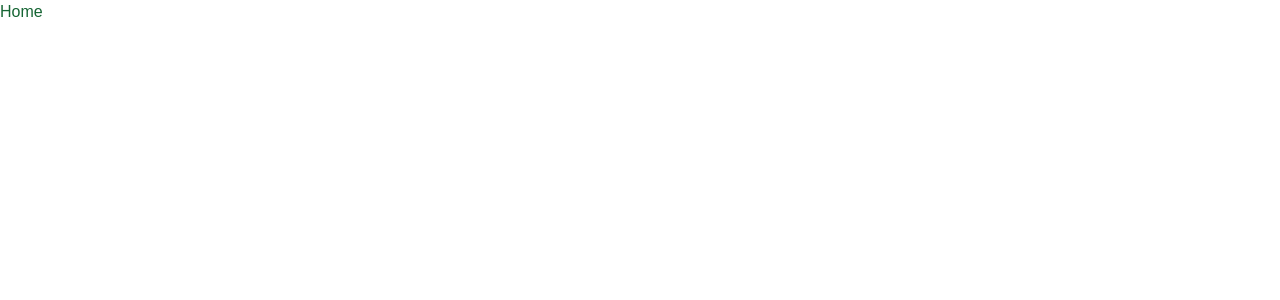
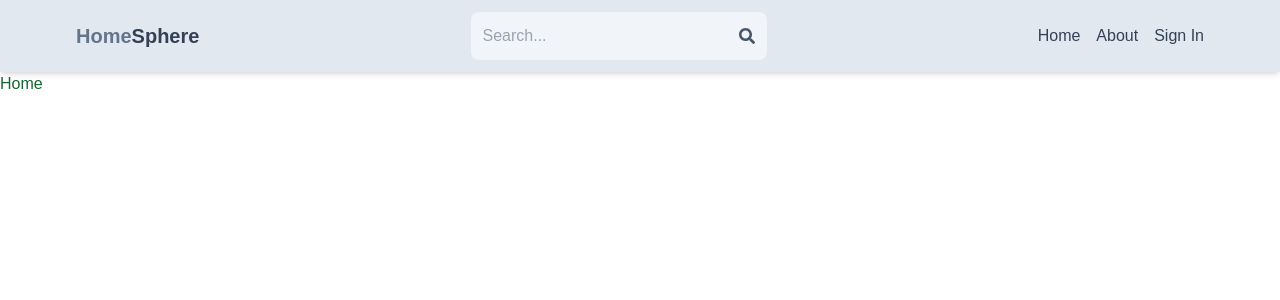
Before and after one commit to Sarthakkashyapp/HomeSphere, a Next.js app: page / in a window 1280 px wide. Shown: the top 300 px of the page. Built offline with nearby package versions, Linux system fonts and the light colour scheme.

Commit message:
Add header components

```diff
--- a/src/app/layout.js
+++ b/src/app/layout.js
@@ -1,5 +1,6 @@
 import { Geist, Geist_Mono } from "next/font/google";
 import "./globals.css";
+import Header from "@/components/Header";
 
 const geistSans = Geist({
   variable: "--font-geist-sans",
@@ -22,6 +23,7 @@
       <body
         className={`${geistSans.variable} ${geistMono.variable} antialiased`}
       >
+        <Header/>
         {children}
       </body>
     </html>
--- /dev/null
+++ b/src/components/Header.jsx
@@ -0,0 +1,48 @@
+'use client';
+
+import { FaSearch } from 'react-icons/fa';
+import Link from 'next/link';
+
+export default function Header() {
+
+  return (
+    <header className='bg-slate-200 shadow-md'>
+      <div className='flex justify-between items-center max-w-6xl mx-auto p-3'>
+        <Link href='/'>
+          <h1 className='font-bold text-sm sm:text-xl flex flex-wrap'>
+            <span className='text-slate-500'>Home</span>
+            <span className='text-slate-700'>Sphere</span>
+          </h1>
+        </Link>
+        <form
+          className='bg-slate-100 p-3 rounded-lg flex items-center'>
+          <input
+            type='text'
+            placeholder='Search...'
+            className='bg-transparent focus:outline-none w-24 sm:w-64'
+          />
+          <button>
+            <FaSearch className='text-slate-600' />
+          </button>
+        </form>
+        <ul className='flex gap-4'>
+          <Link href='/'>
+            <li className='hidden md:inline text-slate-700 hover:underline'>
+              Home
+            </li>
+          </Link>
+          <Link href='/about'>
+            <li className='hidden md:inline text-slate-700 hover:underline'>
+              About
+            </li>
+          </Link>
+            <Link href='/sign-in'>
+              <li className='hidden md:inline text-slate-700 hover:underline'>
+                Sign In
+              </li>
+            </Link>
+        </ul>
+      </div>
+    </header>
+  );
+}
```
Also changed, not shown: package.json (+5 -4 lines), 1 other file (tests, documents, lock files or other folders).
